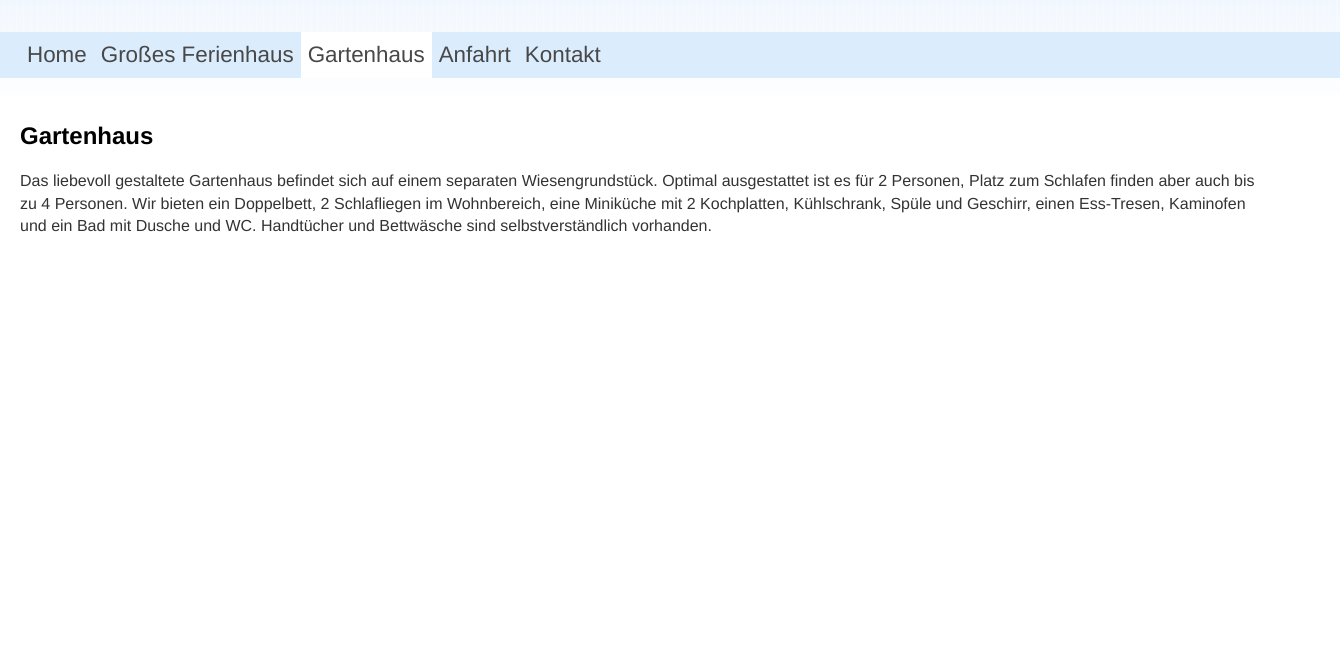
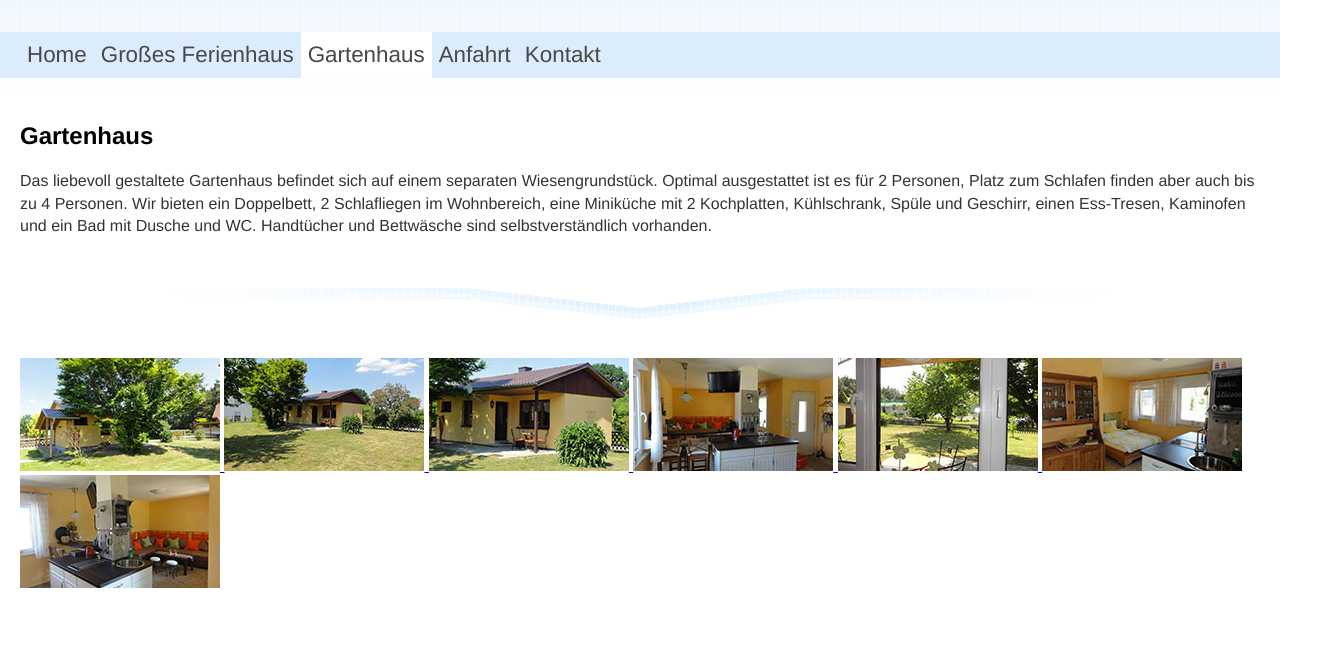
Before and after one commit to aszel/Website-Schombel, a plain HTML site: page gartenhaus/index.html in a window 1280 px wide. Shown: the part 154-800 px from the top of the page, 1340 px wide, since content can reach past the window. Drawn offline with Linux system fonts and the light colour scheme; some packages are replaced by stand-ins of ours; a script that the page names is missing.

Commit message:
improvements on navi on big screens

```diff
--- a/assets/css/style.css
+++ b/assets/css/style.css
@@ -79,9 +79,8 @@ h1 a{
 /************************************************* navigation */
 #nav {
 	display: inline-block;
-	width: calc(100% + 40px);
+	width: 100%;
 	margin-top: 35px;
-	padding-left: 20px;
 	background-color: #dbecfd;
 }
 
--- a/gartenhaus/index.html
+++ b/gartenhaus/index.html
@@ -4,6 +4,7 @@
 	<title>Pension Schombel in Meuro</title>
 	<link rel="stylesheet" type="text/css" href="../assets/css/style.css" />
 	<link rel="stylesheet" type="text/css" href="../assets/css/font-awesome.min.css" />
+	<link href="https://cdn.rawgit.com/sachinchoolur/lightgallery.js/master/dist/css/lightgallery.css" rel="stylesheet">
 	<meta name="viewport" content="width=device-width">
 	<script src="../assets/js/script.js"></script>
 </head>
@@ -11,7 +12,6 @@
 
 <body>
 <div class="main">
-
 	<div id="header">
 		<h1><a href="/">Ferienhaus Schombel in Meuro</a></h1>
 		<p class="subheadline">Willkommen in den Ferienh&auml;usern direkt am Lausitzring</p>
@@ -19,6 +19,7 @@
 </div>
 
 <div id="nav">
+	<div class="main">
 		<ul class="">
 	    <li><a href="/index.html" class="hide-xsmall hide-small">Home</a></li>
 	    <li><a href="/ferienhaus" class="hide-xsmall hide-small">Gro&szlig;es Ferienhaus</a></li>
@@ -30,6 +31,7 @@
 			<a style="text-decoration: none;" href="javascript:void(0)" onclick="toggleMenu()" title="Toggle Navigation Menu">
 				Menu <i class="fa fa-bars"></i>
 			</a>
+		</div>
 	</div>
 </div>
 
@@ -52,15 +54,48 @@
 	Optimal ausgestattet ist es f&uuml;r 2 Personen, Platz zum Schlafen finden aber auch bis zu 4 Personen. Wir bieten ein Doppelbett, 2 Schlafliegen im Wohnbereich, eine Minik&uuml;che mit 2 Kochplatten, K&uuml;hlschrank, Sp&uuml;le und Geschirr, einen Ess-Tresen, Kaminofen und ein Bad mit Dusche und WC. Handt&uuml;cher und Bettw&auml;sche sind selbstverst&auml;ndlich vorhanden.
 		</p>
 
-		<!--
-		<img src="../img/gartenhaus/DSC01172.jpg" />
-		<img src="../img/gartenhaus/DSC01162.jpg" />
-		<img src="../img/gartenhaus/DSC01173.jpg" />
-		<img src="../img/gartenhaus/DSC01176.jpg" />
--->
+		<div class="wave"></div>
+
+		<div id="aniimated-thumbnials">
+			<a href="../assets/img/gartenhaus/DSC01162.jpg">
+			  <img src="../assets/img/gartenhaus/thumbs/DSC01162.jpg" />
+			</a>
+			<a href="../assets/img/gartenhaus/DSC01171.jpg">
+			  <img src="../assets/img/gartenhaus/thumbs/DSC01171.jpg" />
+			</a>
+			<a href="../assets/img/gartenhaus/DSC01172.jpg">
+			  <img src="../assets/img/gartenhaus/thumbs/DSC01172.jpg" />
+			</a>
+			<a href="../assets/img/gartenhaus/DSC01173.jpg">
+			  <img src="../assets/img/gartenhaus/thumbs/DSC01173.jpg" />
+			</a>
+			<a href="../assets/img/gartenhaus/DSC01175.jpg">
+			  <img src="../assets/img/gartenhaus/thumbs/DSC01175.jpg" />
+			</a>
+			<a href="../assets/img/gartenhaus/DSC01176.jpg">
+			  <img src="../assets/img/gartenhaus/thumbs/DSC01176.jpg" />
+			</a>
+			<a href="../assets/img/gartenhaus/DSC01178.jpg">
+			  <img src="../assets/img/gartenhaus/thumbs/DSC01178.jpg" />
+			</a>
+		</div>
+
   </div><!--- content -->
 
 </div><!--- main -->
 
+<script src="https://cdn.jsdelivr.net/picturefill/2.3.1/picturefill.min.js"></script>
+<script src="https://cdn.rawgit.com/sachinchoolur/lightgallery.js/master/dist/js/lightgallery.js"></script>
+<script src="https://cdn.rawgit.com/sachinchoolur/lg-pager.js/master/dist/lg-pager.js"></script>
+<script src="https://cdn.rawgit.com/sachinchoolur/lg-fullscreen.js/master/dist/lg-fullscreen.js"></script>
+<script src="https://cdn.rawgit.com/sachinchoolur/lg-zoom.js/master/dist/lg-zoom.js"></script>
+<script src="https://cdn.rawgit.com/sachinchoolur/lg-hash.js/master/dist/lg-hash.js"></script>
+
+<script>
+lightGallery(document.getElementById('aniimated-thumbnials'), {
+    thumbnail:true
+});
+</script>
+
 </html>
 </body>
```
Also changed, not shown: anfahrt/index.html (+5 -1 lines), brandenburg/index.html (+2 -0 lines), ferienhaus/index.html (+2 -0 lines), index.html (+3 -1 lines), kontakt/index.html (+2 -1 lines), lausitzring/index.html (+2 -0 lines), meuro/index.html (+2 -0 lines), assets/img/gartenhaus/DSC01174.jpg (deleted), assets/img/gartenhaus/DSC01177.jpg (deleted), assets/img/gartenhaus/thumbs/DSC01162.jpg (added), assets/img/gartenhaus/thumbs/DSC01171.jpg (added), assets/img/gartenhaus/thumbs/DSC01172.jpg (added), assets/img/gartenhaus/thumbs/DSC01173.jpg (added), assets/img/gartenhaus/thumbs/DSC01175.jpg (added), 3 more files. Lines whose indentation alone changed are shown as unchanged.
